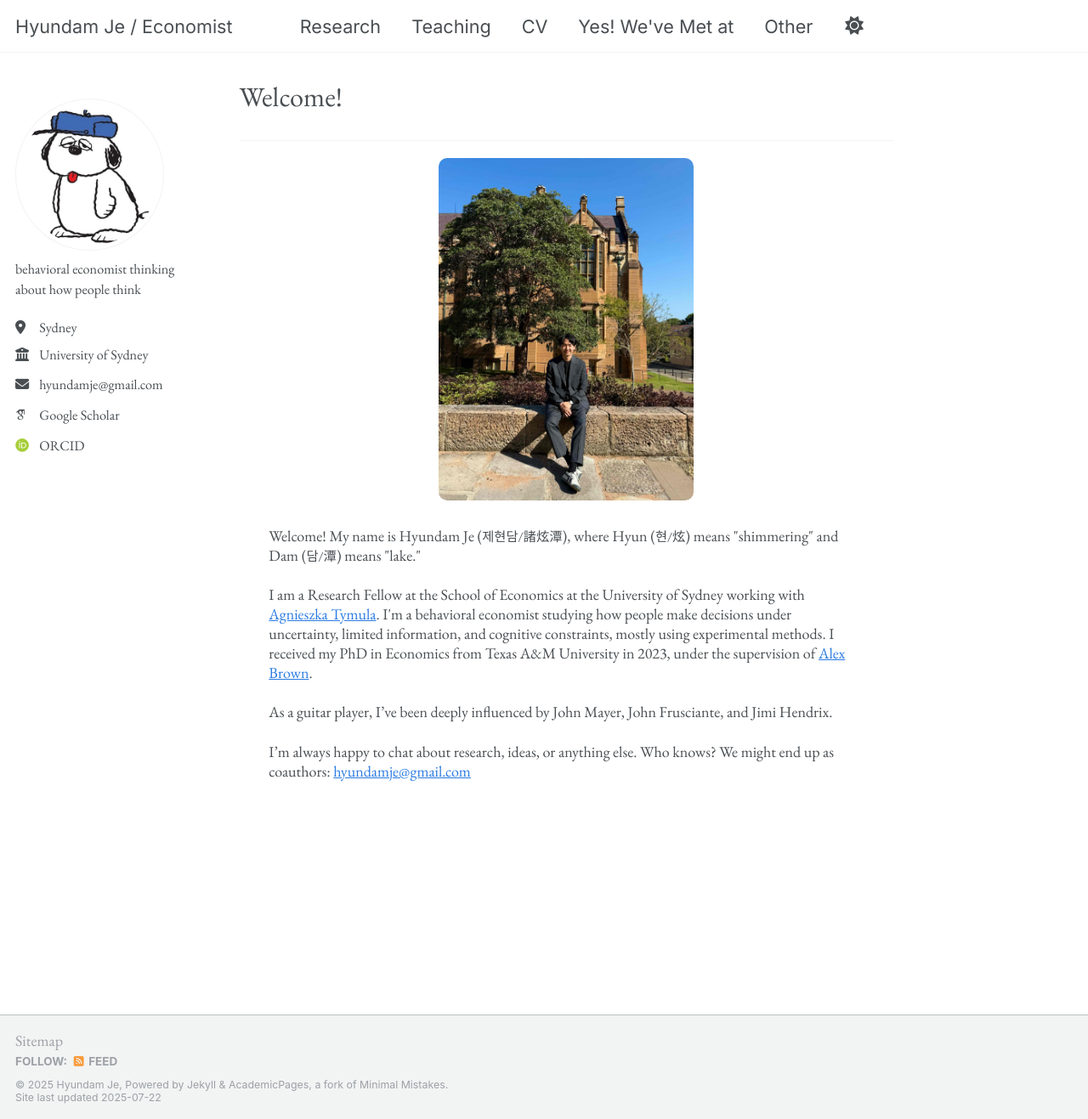
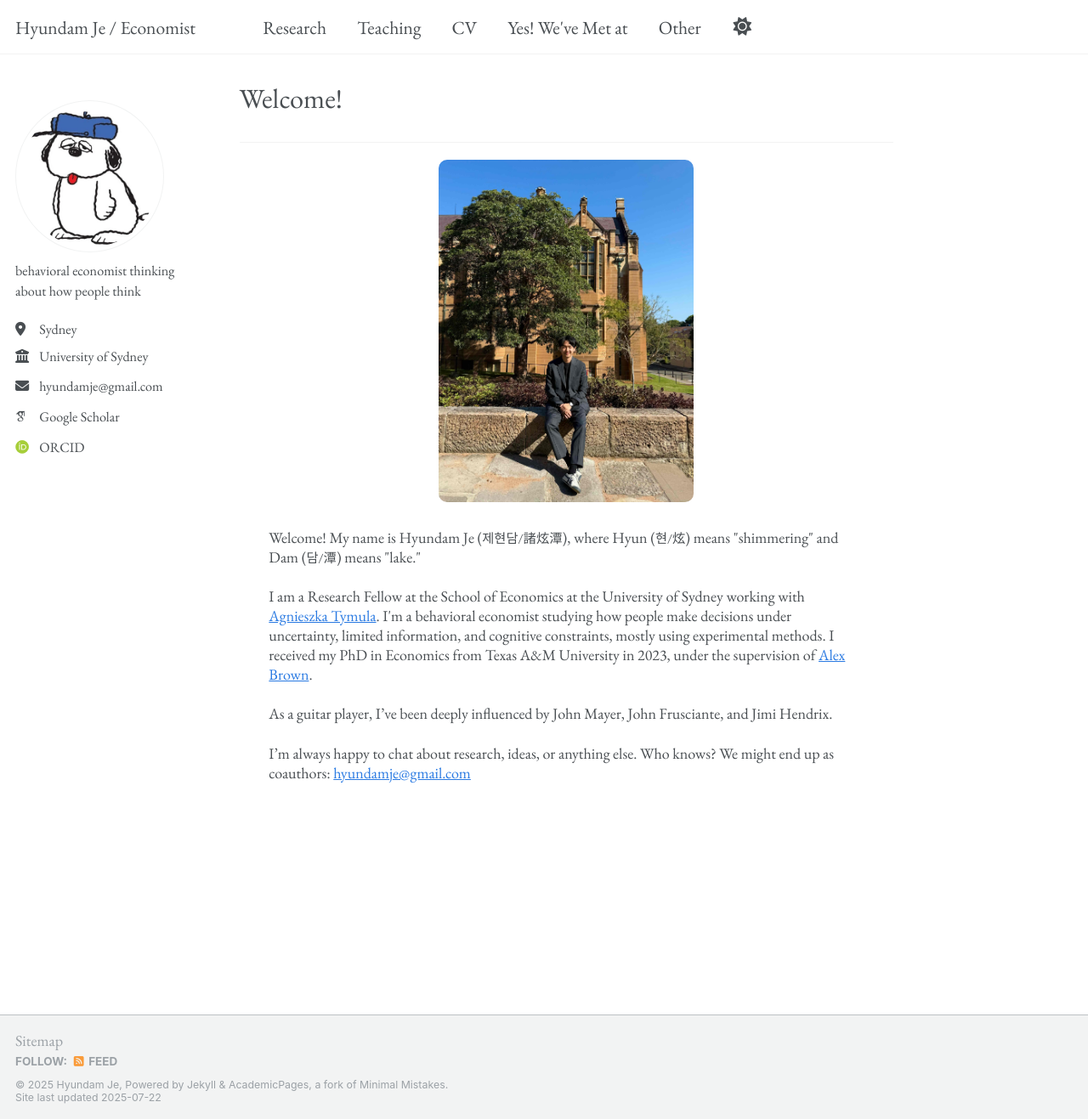
Before and after one commit to hyundamje/hyundamje.github.io, a Jekyll site: the page built from _pages/about.md, in a window 1280 px wide and 1317 px high. Shown: the whole window at 85% size. Built offline with Jekyll 4.4.1, drawn with Linux system fonts in a browser that asks for light colours; some web fonts are replaced.

Commit message:
Update custom.css

```diff
--- a/assets/css/custom.css
+++ b/assets/css/custom.css
@@ -3,7 +3,7 @@
 .masthead__menu,
 .masthead__menu a {
 
-  font-family:  'Inter', sans-serif !important;
+   font-family: 'EB Garamond', serif !important;
    font-size: 1.2rem !important;
   font-weight: 400;
 }
```
